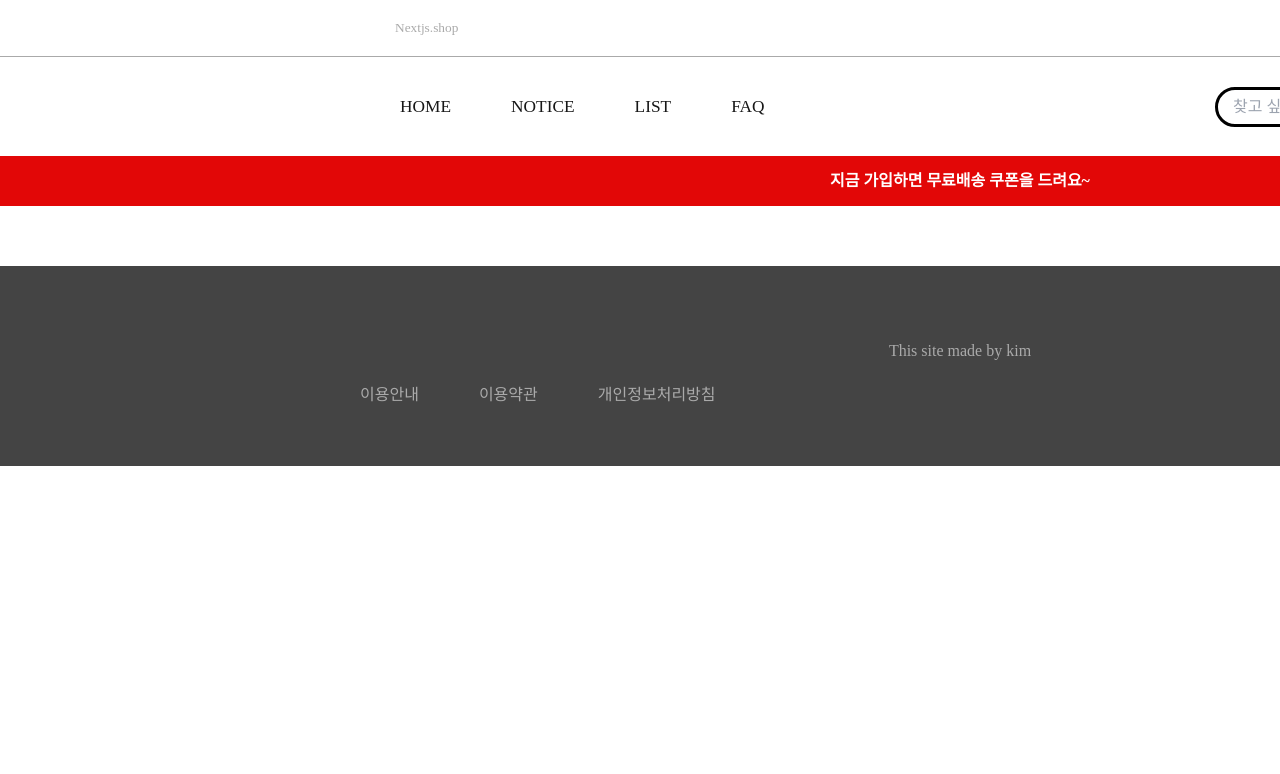
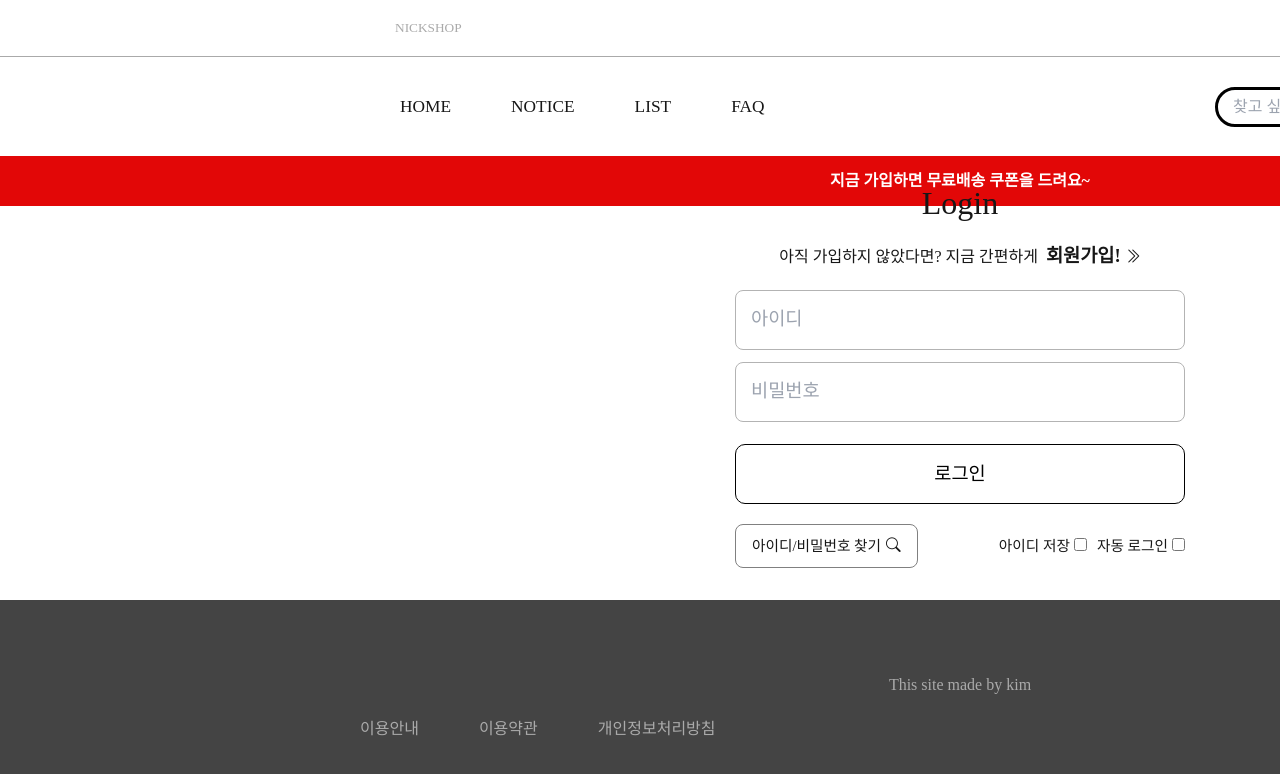
Before and after one commit to mymade/notebook_nextjs, a Next.js app: page /login in a window 1280 px wide. Shown: the top 774 px of the page. Built offline with nearby package versions, Linux system fonts and the light colour scheme; a web font is replaced by a local one.

Commit message:
로그인 기능 수정중

```diff
--- a/app/component/nav.js
+++ b/app/component/nav.js
@@ -2,25 +2,19 @@
 import React, { useState } from "react";
 import Link from 'next/link'
 
-export default function Nav(){
-    const [login, setLogin] = useState(false);
-    function btnClick(){
-        // setLogin(!login)
-    }
+export default function Nav({ isLoggedIn}){
   return(
         <div className="header">
             <div className="top-menu">
               <ul>
                 <li>
                     <div>
-                        <h2>Nextjs.shop</h2>
+                        <h2>NICKSHOP</h2>
                     </div>
                 </li>
                 <li>
                         <Link href="/login">
-                        <button onClick={btnClick}>
-                            {login ? "LOGOUT" : "LOGIN"}
-                        </button>
+                            {isLoggedIn ? "LOGOUT" : "LOGIN"}
                         </Link>
                         <div>
                             <Link href="/mypage">
@@ -62,7 +56,7 @@ export default function Nav(){
                 <li>
                     <div className="search-bar">
                         <input type="text" placeholder="찾고 싶은 상품을 입력해주세요"></input>
-                        <button className="search-btn"><i class="bi bi-search"></i></button>
+                        <button className="search-btn"><i className="bi bi-search"></i></button>
                     </div>
                 </li>
               </ul>
--- a/app/layout.js
+++ b/app/layout.js
@@ -22,7 +22,9 @@ export const metadata = {
 
 
 
+
 export default function RootLayout({ children }) {
+
   return (
     <html lang="en">
       <head>
--- /dev/null
+++ b/app/login/join/page.js
@@ -0,0 +1,9 @@
+export default function Join(){
+    return(
+        <div className="wrap">
+            <div className="join-wrap">
+                <h1>회원가입페이지</h1>
+            </div>
+        </div>
+    )
+}
--- a/app/login/page.js
+++ b/app/login/page.js
@@ -1,8 +1,68 @@
+"use client";
+
+import Link from 'next/link'
+import React, { useState } from "react"
+import { usePathname, useRouter } from 'next/navigation';
+
+
+
+
 export default function Login(){
+
+    const [id, setId] = useState('');
+    const [pw, setPw] = useState('');
+    const router = useRouter();
+    const [isLoggedIn, setIsLoggedIn] = useState(false);
+
+    const loginCheck =(e)=>{
+
+
+        if(id.length <= 7 || pw.length <= 7){
+            alert("아이디/비밀번호를 8글자 이상 입력해주세요!")
+            e.preventDefault();
+            // let id = document.querySelector("#id")
+            // let pw = document.querySelector("#pw")
+        }
+        else{
+            alert("로그인 성공");
+            e.preventDefault();
+            setIsLoggedIn(true);
+            router.push("/")
+            }
+    }
+
     return(
         <div className="wrap">
-            <div>
-
+            <div className="login-wrap">
+                <div className="login-box">
+                    <h3>Login</h3>
+                    <p>아직 가입하지 않았다면? 지금 간편하게 <Link href="/login/join">회원가입!<i className="bi bi-chevron-double-right"></i></Link></p>
+                </div>
+                <form id="login" onSubmit={loginCheck}>
+                    <div className="id-box">
+                        <input id="id" type="text" value={id} onChange={(e) => setId(e.target.value)} placeholder="아이디"></input>
+                    </div>
+                    <div className="pw-box">
+                        <input id="pw" type="password" value={pw} onChange={(e) => setPw(e.target.value)} placeholder="비밀번호"></input>
+                        {/*  */}
+                    </div>
+                    <button type="submit" className='login-btn'>로그인</button>
+                </form>
+                <div className='login-option'>
+                    <div className='find-box'>
+                        <p>아이디/비밀번호 찾기<i className="bi bi-search"></i></p>
+                    </div>
+                    <div className='login-check'>
+                        <div>
+                            <label>아이디 저장</label>
+                            <input type='checkbox'></input>
+                        </div>
+                        <div>
+                            <label>자동 로그인</label>
+                            <input type='checkbox'></input>
+                        </div>
+                    </div>
+                </div>
             </div>
         </div>
     )
--- a/app/page.js
+++ b/app/page.js
@@ -1,6 +1,6 @@
 import Section from './component/section'
 
-export default function Home() {
+export default function Page() {
   return (
     <div className="wrap">
       <main>
--- a/app/sass/my.scss
+++ b/app/sass/my.scss
@@ -171,6 +171,113 @@ body{
               background-color: rgb(234, 234, 234);
             }
           }
+
+          // 로그인
+          .login-wrap{
+            width: 1200px;
+            margin: 0 auto;
+            height: calc(100vh - 466px);
+            display: flex;
+            flex-direction: column;
+            align-items: center;
+            justify-content: center;
+            h3{
+              font-size: 24pt;
+              margin-bottom: 15px;
+            }
+            p{
+              a{
+                margin-left: 4px;
+                font-weight: bold;
+                font-size: 14pt;
+                // border: 1px solid black;
+                // padding: 10px;
+                // border-radius: 8px;
+                i{
+                  font-size: 12pt;
+                  margin-left: 4px;
+                }
+              }
+            }
+            form{
+              margin: 0 auto;
+              margin-top: 20px;
+              width: 1000px;
+              height: 250px;
+              display: flex;
+              flex-direction: column;
+              justify-content: center;
+              align-items: center;
+              .id-box, .pw-box{
+                margin-bottom: 12px;
+                input{
+                  font-size: 12pt;
+                  padding:0 15px;
+                  width: 450px;
+                  height: 60px;
+                  border: 1px solid rgb(179, 179, 179);
+                  border-radius: 8px;
+                  outline: none;
+                }
+                input:focus{
+                  outline: none;
+                }
+                input::placeholder{
+                  font-size: 14pt;
+                }
+              }
+              .login-btn{
+                margin-top: 10px;
+                background-color: rgb(255, 255, 255);
+                width: 450px;
+                height: 60px;
+                color: black;
+                border: 1px solid black;
+                border-radius: 10px;
+                transition: 0.3s;
+                font-size: 14pt;
+              }
+              .login-btn:hover{
+                background-color: black;
+                color: white;
+              }
+            }
+            .login-option{
+              width: 450px;
+              margin: 0 auto;
+              margin-top: 20px;
+              text-align: left;
+              font-size: 11pt;
+              display: flex;
+              align-items: center;
+              justify-content: space-between;
+              cursor: pointer;
+              .find-box{
+                border-radius: 8px;
+                border: 1px solid gray;
+                padding: 10px 16px;
+                transition: 0.3s;
+                i{
+                  margin-left: 5px;
+                }
+              }
+              .find-box:hover{
+                background-color: black;
+                border: 1px solid black;
+                color: white;
+              }
+              .login-check{
+                display: flex;
+                div:first-child{
+                  margin-right: 10px;
+                }
+                input{
+                  margin-left: 4px;
+                }
+              }
+            }
+
+          }
         }
         footer{
           background-color: rgb(68, 68, 68);
```
